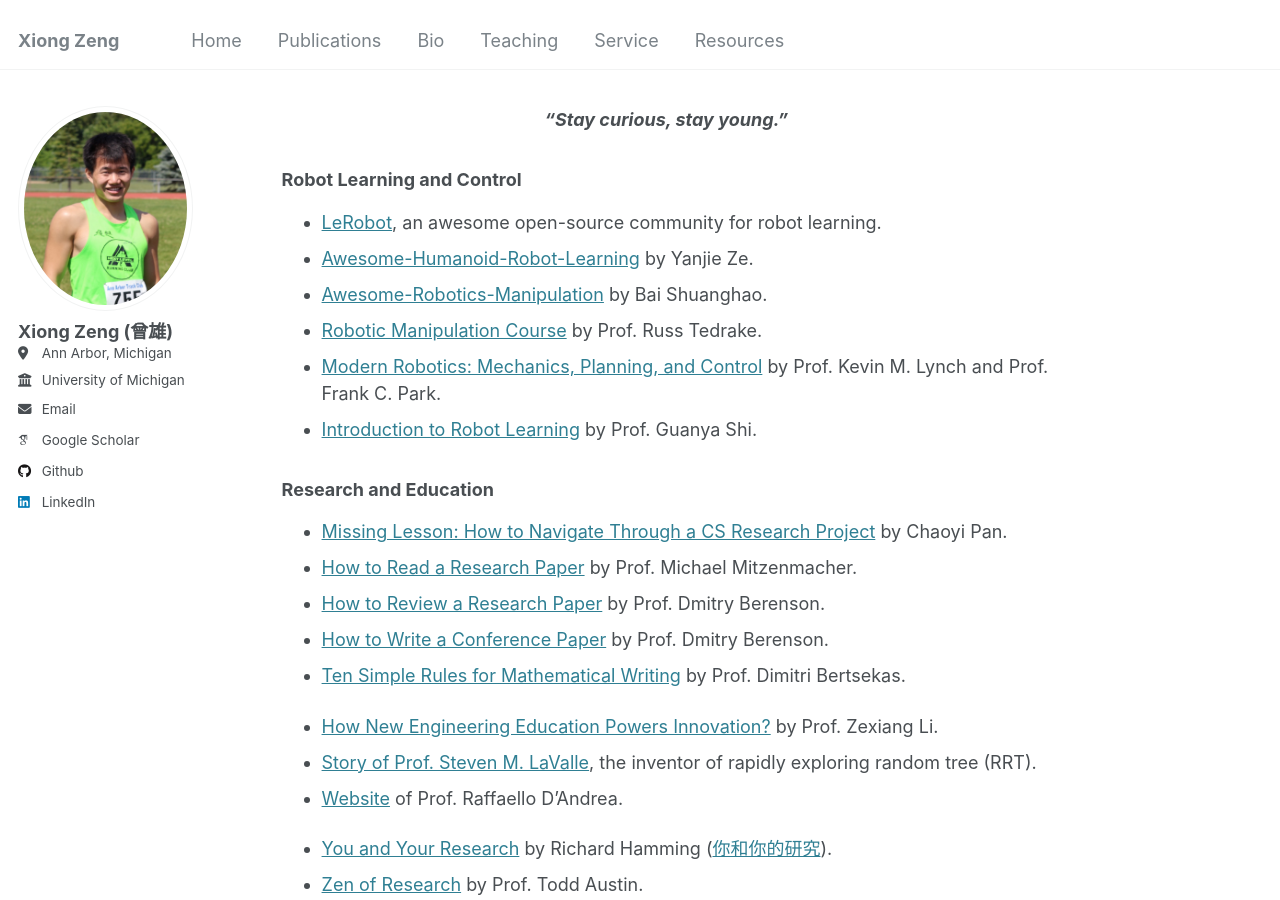
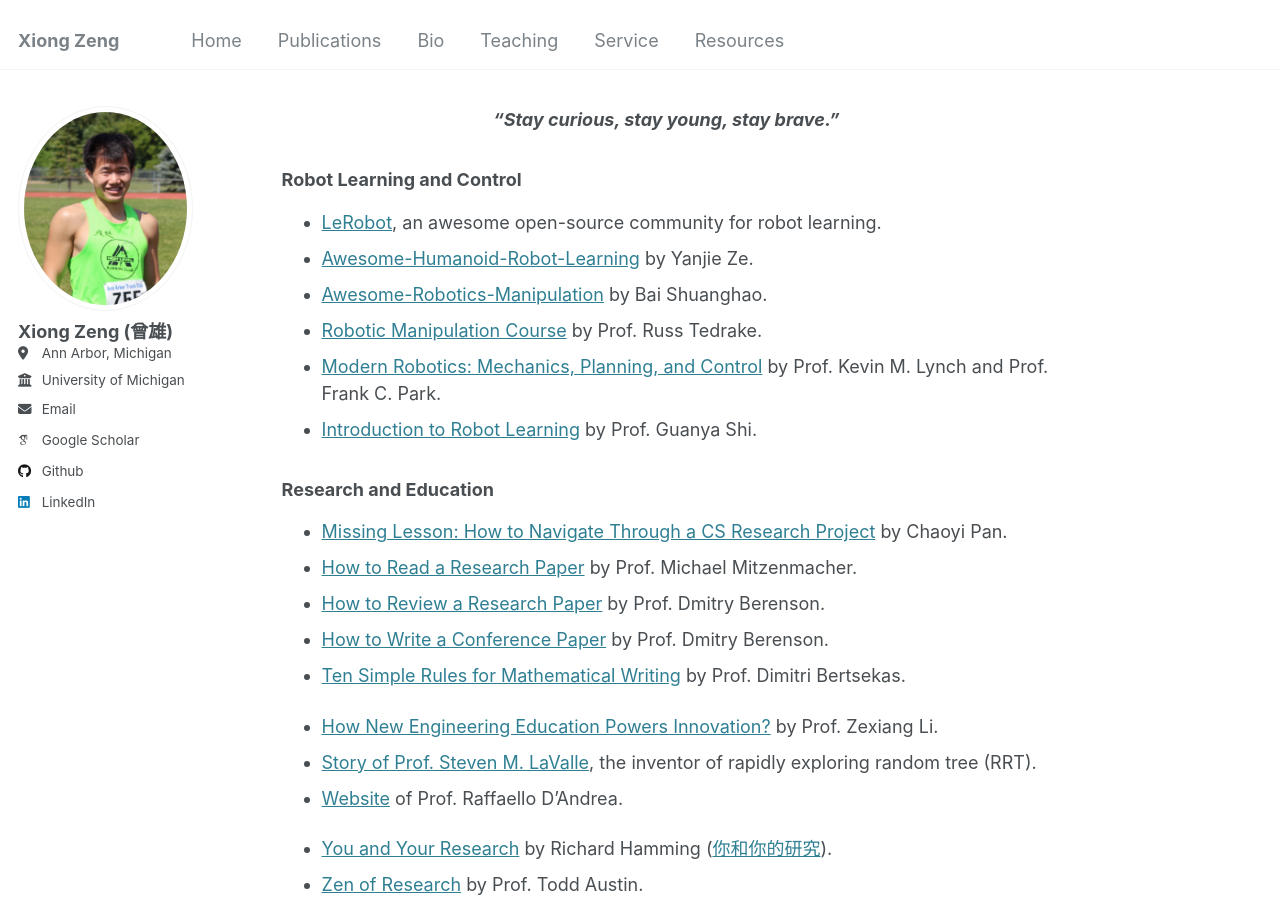
Before and after one commit to zengxiong111/zengxiong.github.io, a Jekyll site: the page built from _pages/resources.md, in a window 1280 px wide and 900 px high. Built offline with Jekyll 4.4.1, drawn with Linux system fonts in a browser that asks for light colours; some web fonts are replaced.

Commit message:
Update resources.md

```diff
--- a/_pages/resources.md
+++ b/_pages/resources.md
@@ -4,7 +4,7 @@ permalink: /resources/
 author_profile: true
 ---
 
-<p align="center"><strong><em>“Stay curious, stay young.”</em></strong></p>
+<p align="center"><strong><em>“Stay curious, stay young, stay brave.”</em></strong></p>
 
 ### Robot Learning and Control
 
```
